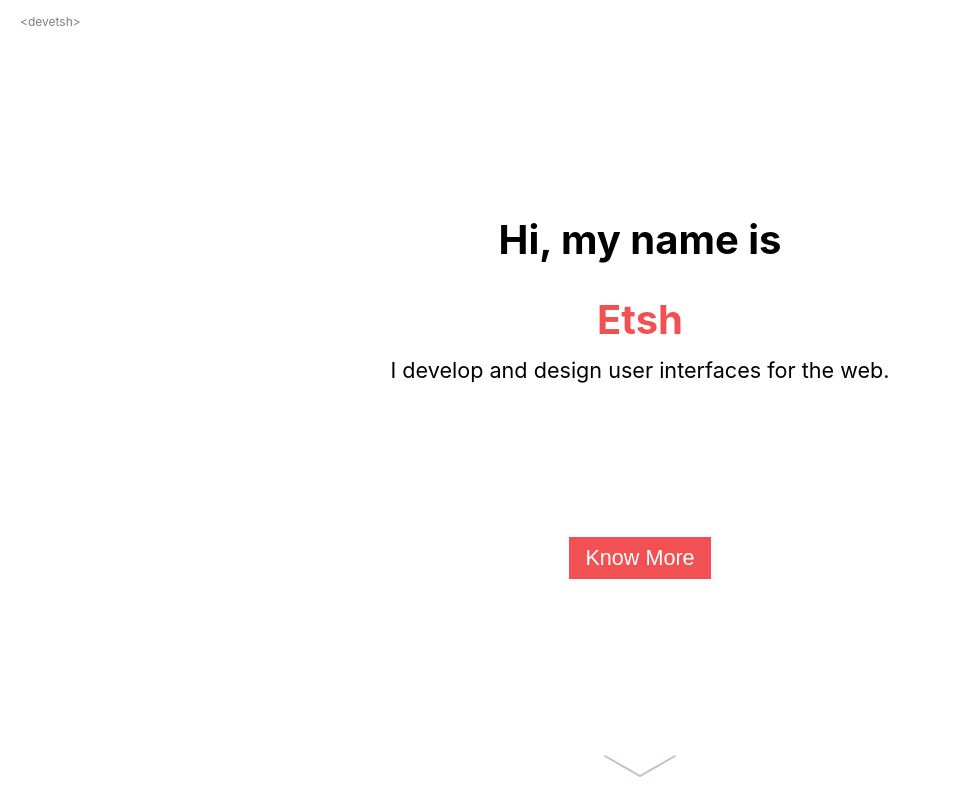
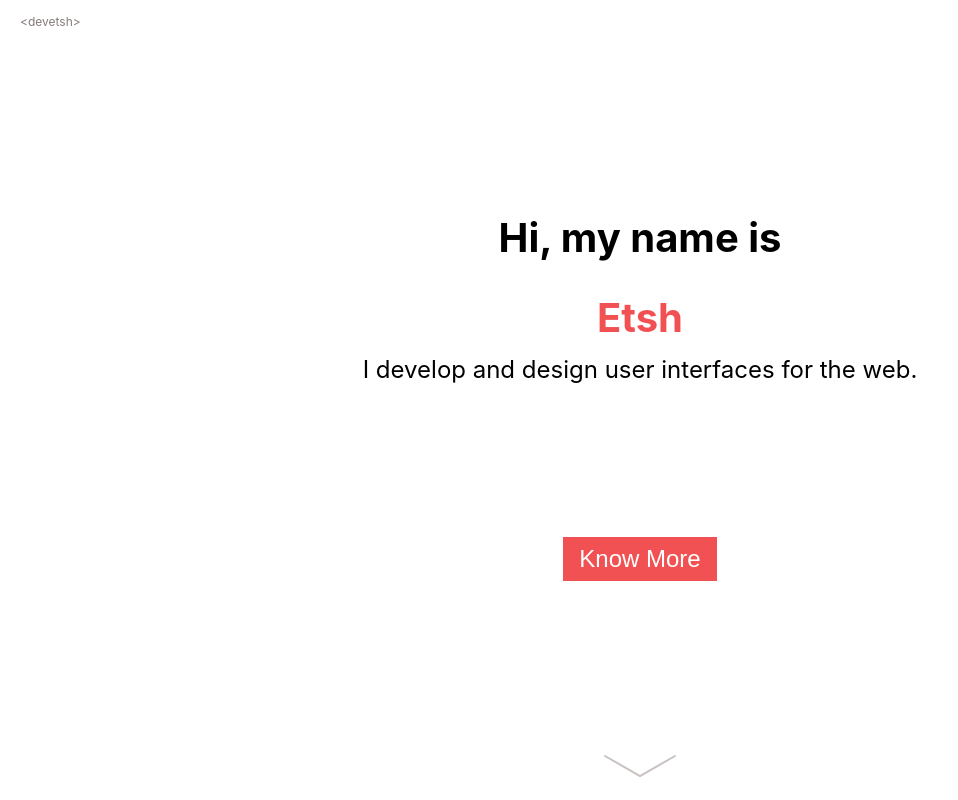
Before and after one commit to EtshD1/personal-page, a React (Create React App) app: page / in a window 1280 px wide. Shown: the top 800 px of the page, without its empty margins (0-958 px from the left). Built offline with nearby package versions, Linux system fonts and the light colour scheme; a web font is replaced by a local one.

Commit message:
Reconfig to have a more predictable sizing

```diff
--- a/src/_config.scss
+++ b/src/_config.scss
@@ -16,6 +16,6 @@ $white: #fff;
 
 // Font Sizes
 $f-small: 0.75rem;
-$f-normal: 1.125rem;
-$f-large: 1.35rem;
+$f-normal: 1.25rem;
+$f-large: 1.5rem;
 $f-xlarge: 2.5rem;
```
